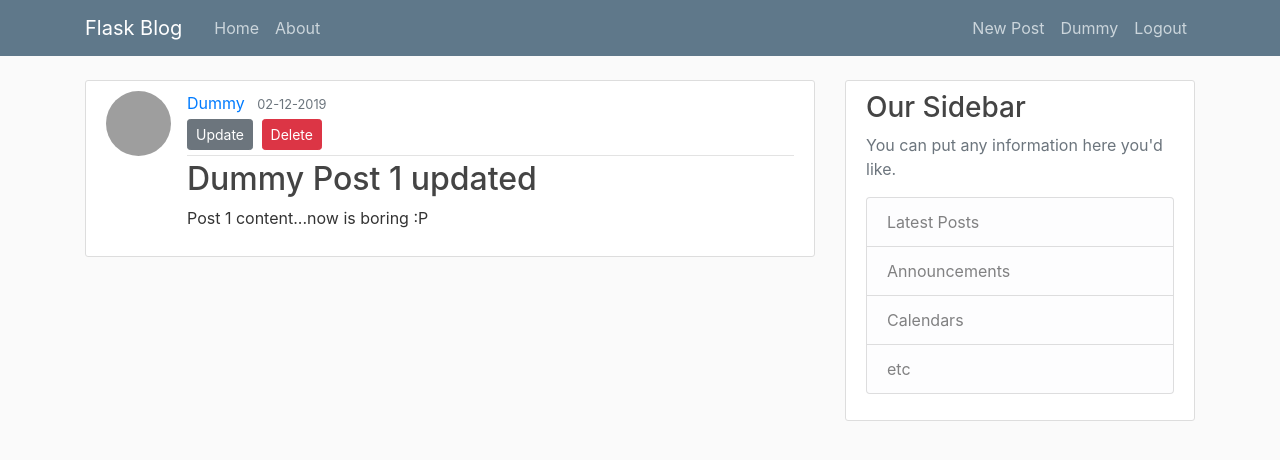
After one commit to jeevan6996/Blog-Flask-App, a Flask app: page /post/1 in a window 1280 px wide. The commit adds this page. Shown: the top 460 px of the page. Run offline with Flask 2, Linux system fonts and the light colour scheme; a user stored in the database is signed in; data comes from the database, SQL or seed files in the repository; both versions use the stored data as it was after the commit; some libraries are stand-ins or nearby versions; grey boxes are pictures that could not be loaded.

Commit message:
Added posts related features

```diff
--- a/app/routes.py
+++ b/app/routes.py
@@ -1,35 +1,36 @@
-from flask import render_template, url_for, flash, redirect, request
+from flask import render_template, url_for, flash, redirect, request, abort
 from app import app, db, bcrypt
-from app.forms import RegForm, LoginForm, UpdateAccForm
+from app.forms import RegForm, LoginForm, UpdateAccForm, PostForm
 from app.models import User, Post
 from flask_login import login_user, current_user, logout_user, login_required
 import secrets
 import os
 from PIL import Image
 
-posts = [
-    {
-        'author': 'Jeevan',
-        'title': 'First post',
-        'content': 'First post content',
-        'date_posted': 'Nov 20, 2019'
-    },
-    {
-        'author': 'Barbara',
-        'title': 'Barbs world',
-        'content': 'My post content (^_^)',
-        'date_posted': 'Nov 15, 2019'
-    },
-]
+# posts = [
+#     {
+#         'author': 'Jeevan',
+#         'title': 'First post',
+#         'content': 'First post content',
+#         'date_posted': 'Nov 20, 2019'
+#     },
+#     {
+#         'author': 'Barbara',
+#         'title': 'Barbs world',
+#         'content': 'My post content (^_^)',
+#         'date_posted': 'Nov 15, 2019'
+#     },
+# ]
 
 @app.route("/")
 @app.route("/home")
 def home():
+    posts = Post.query.all()
     return render_template('home.html', posts = posts)
 
 @app.route("/about")
 def about():
-    return render_template('about.html', title = 'About')
+    return render_template('about.html', title = 'About us')
 
 @app.route("/register", methods=['GET', 'POST'])
 def register():
@@ -111,6 +112,55 @@
     imageFile = url_for('static', filename = 'profile_pics/' + current_user.image)
     return render_template('account.html', title = 'Account', imageFile = imageFile, form = form)
 
+@app.route("/post/new", methods=['GET', 'POST'])
+@login_required
+def newPost():
+    form = PostForm()
+    if form.validate_on_submit():
+        post = Post(title=form.title.data, content=form.content.data, author=current_user)
+        db.session.add(post)
+        db.session.commit()
+        flash('Post uploaded.', 'success')
+        return redirect(url_for('home'))
+    return render_template('createPost.html', title = 'New post', legend = 'New post', form = form)
+
+
+@app.route("/post/<int:postId>", methods=['GET', 'POST'])
+@login_required
+def post(postId):
+    post = Post.query.get_or_404(postId)
+    return render_template('post.html', title=post.title, post=post)
+
+@app.route("/post/<int:postId>/update", methods=['GET', 'POST'])
+@login_required
+def updatePost(postId):
+    post = Post.query.get_or_404(postId)
+    if post.author != current_user:
+        abort(403)
+    form = PostForm()
+    if form.validate_on_submit():
+        post.title = form.title.data
+        post.content = form.content.data
+        db.session.add(post)
+        db.session.commit()
+        flash('Post updated.', 'success')
+        return redirect(url_for('post', postId = post.id))
+    elif request.method == 'GET':
+        form.title.data = post.title
+        form.content.data = post.content
+    return render_template('createPost.html', title = 'Update post', legend = 'Update post', form = form)
+
+@app.route("/post/<int:postId>/delete", methods=['POST'])
+@login_required
+def deletePost(postId):
+    post = Post.query.get_or_404(postId)
+    if post.author != current_user:
+        abort(403)
+    db.session.delete(post)
+    db.session.commit()
+    flash('Post deleted.', 'success')
+    return redirect(url_for('home'))
+
 # @app.route("/<name>")
 # def helloName(name):
 #     return "Hey " + name
--- a/app/templates/layout.html
+++ b/app/templates/layout.html
@@ -32,6 +32,7 @@
                       <!-- Navbar Right Side -->
                       <div class="navbar-nav">
                         {% if current_user.is_authenticated %}
+                          <a class="nav-item nav-link" href="{{ url_for('newPost') }}">New Post</a>
                           <a class="nav-item nav-link" href="{{ url_for('account') }}">{{ current_user.username }}</a>
                           <a class="nav-item nav-link" href="{{ url_for('logout') }}">Logout</a>
                         {% else %}
--- /dev/null
+++ b/app/templates/post.html
@@ -0,0 +1,44 @@
+{% extends "layout.html" %}
+{% block content %}
+<div>
+    <article class="media content-section">
+        <img class="rounded-circle article-img"
+            src="{{ url_for('static', filename = 'profile_pics/' + post.author.image) }}">
+        <div class="media-body">
+            <div class="article-metadata">
+                <a class="mr-2" href="#">{{ post.author.username }}</a>
+                <small class="text-muted">{{ post.date_posted.strftime('%d-%m-%Y') }}</small>
+                {% if post.author == current_user %}
+                <div>
+                    <a class="btn btn-secondary btn-sm mt-1 mb-1" href="{{ url_for('updatePost', postId = post.id) }}">Update</a>
+                    <button type="button" class="btn btn-danger btn-sm m-1" data-toggle="modal"
+                        data-target="#deleteModal">Delete</button>
+                </div>
+                {% endif %}
+            </div>
+            <h2 class="article-title">{{ post.title }}</h2>
+            <p class="article-content">{{ post.content }}</p>
+        </div>
+    </article>
+</div>
+<!-- Modal -->
+<div class="modal fade" id="deleteModal" tabindex="-1" role="dialog" aria-labelledby="deleteModalLabel"
+    aria-hidden="true">
+    <div class="modal-dialog" role="document">
+        <div class="modal-content">
+            <div class="modal-header">
+                <h5 class="modal-title" id="deleteModalLabel">Delete post?</h5>
+                <button type="button" class="close" data-dismiss="modal" aria-label="Close">
+                    <span aria-hidden="true">&times;</span>
+                </button>
+            </div>
+            <div class="modal-footer">
+                <button type="button" class="btn btn-secondary" data-dismiss="modal">Close</button>
+                <form action="{{ url_for('deletePost', postId = post.id) }}" method="POST">
+                    <input class="btn btn-danger" type="submit" value="Delete">
+                </form>
+            </div>
+        </div>
+    </div>
+</div>
+{% endblock content%}
--- a/requirements.txt
+++ b/requirements.txt
@@ -13,6 +13,7 @@
 lazy-object-proxy==1.4.3
 MarkupSafe==1.1.1
 mccabe==0.6.1
+Pillow==6.2.1
 pkg-resources==0.0.0
 pycparser==2.19
 pylint==2.4.4
```
Also changed, not shown: app/forms.py (+6 -1 lines), app/templates/createPost.html (added, +40 -0 lines), app/templates/home.html (+5 -3 lines), app/site.db, app/templates/account.html (indentation only).
